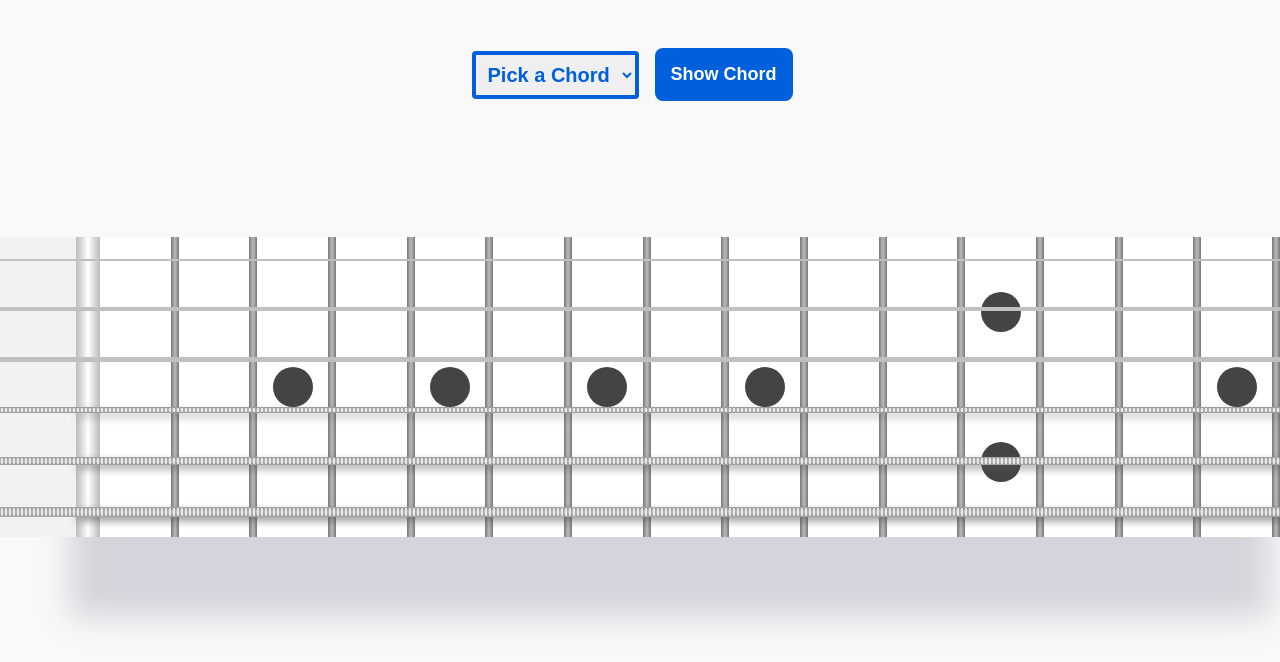
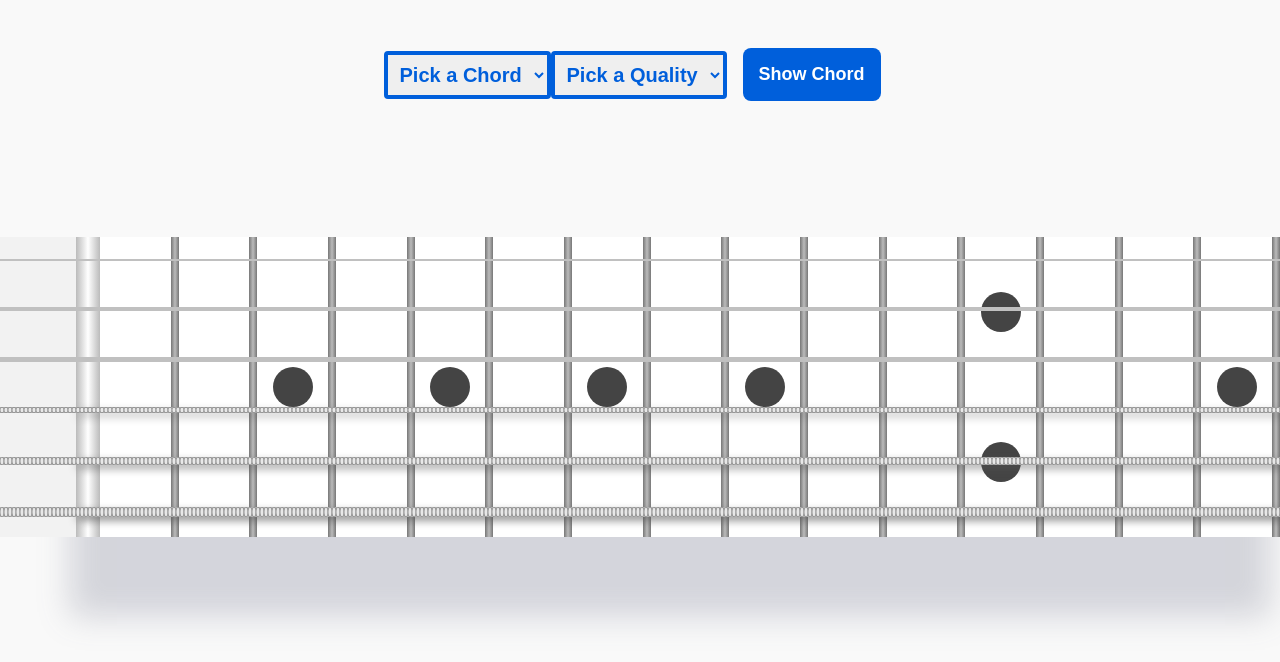
Before and after one commit to murthajosh/chord-chemist, a React (Create React App) app: page / in a window 1280 px wide. Shown: the top 662 px of the page. Built offline with nearby package versions, Linux system fonts and the light colour scheme.

Commit message:
added in minor chord qualities.

```diff
--- a/src/App.js
+++ b/src/App.js
@@ -43,14 +43,22 @@ const rootOptions = [
   },
 ]
 
+const qualityOptions = [
+  {label: "Maj",
+   value: "",},
+   {label: "Min",
+  value: "m",},
+]
+
 const App = () => {
 
   const [rootState, setRootState] = useState('A')
+  const[qualityState, setQualityState] = useState('')
   const [chordData, setChordData] = useState([])
 
   const getChord = async () => {
       try {
-        const response = await axios.get(`${BASE_URL}/chords/${rootState}`)
+        const response = await axios.get(`${BASE_URL}/chords/${rootState}_${qualityState}`)
         setChordData(response.data[0].strings)
         console.log(response.data[0].strings)
       } catch(err) {
@@ -69,6 +77,16 @@ const App = () => {
                 <option key={rootOption.value} value={rootOption.value}>{rootOption.label}</option>
             ))}
         </select>
+
+        <select name="qualities" id="quality-select" onChange={(e) => {
+          setQualityState(e.target.value)
+        }}>
+             <option value="" disabled selected>Pick a Quality</option>
+            {qualityOptions.map((qualityOption) => (
+                <option key={qualityOption.value} value={qualityOption.value}>{qualityOption.label}</option>
+            ))}
+        </select>
+
         <button className="show-chord-button"onClick={getChord}>Show Chord</button>
       </div>
       <Fretboard chordData={chordData}/>
```
